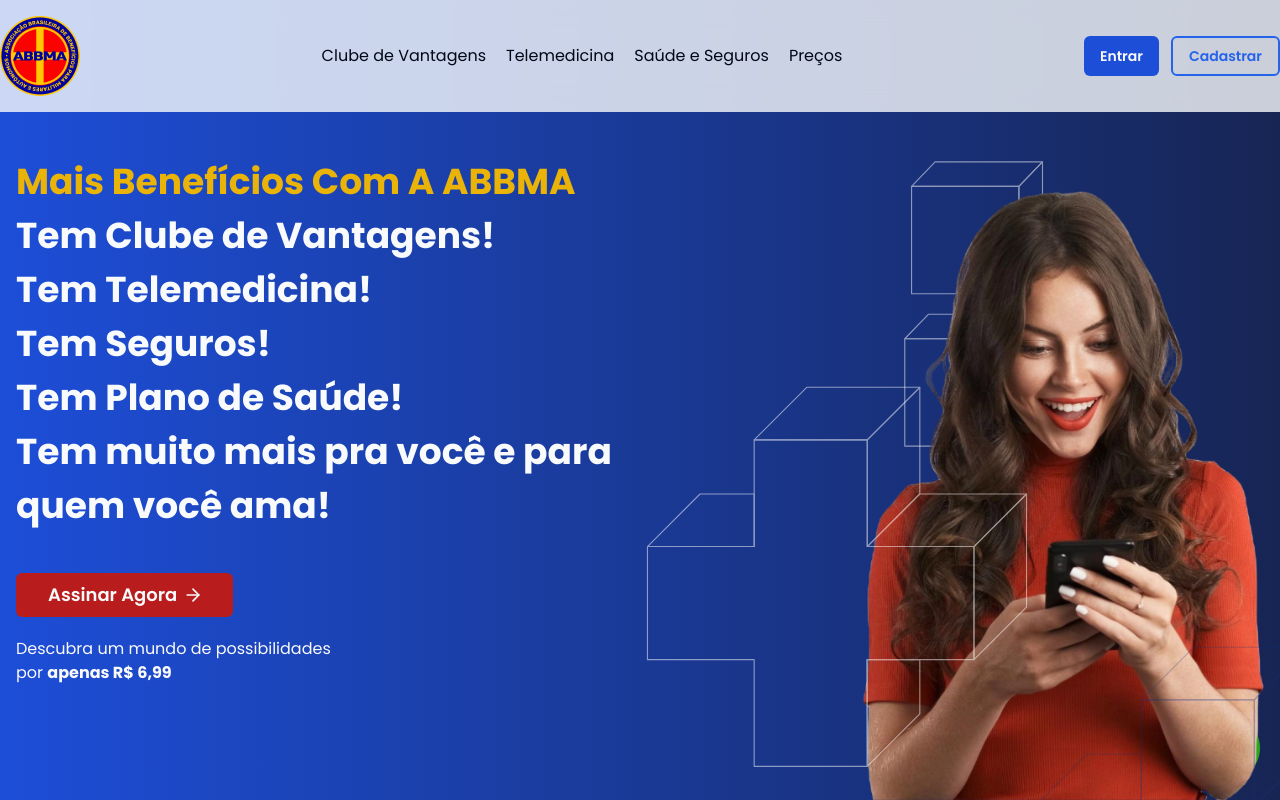
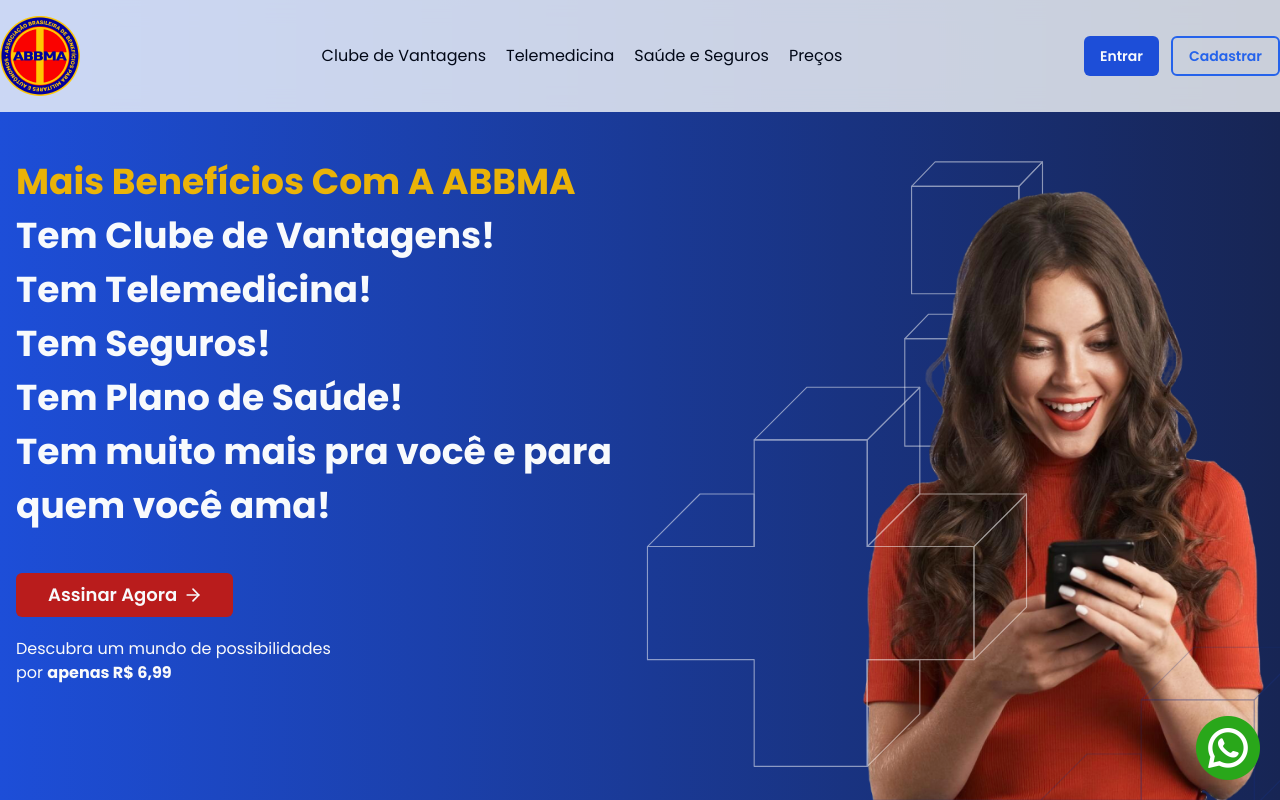
Before and after one commit to sirdav1d/abbma, a Next.js app: page / in a window 1280 px wide. Shown: the top 800 px of the page. Built offline with nearby package versions, Linux system fonts and the light colour scheme.

Commit message:
refactor: :lipstick: `Update Home component's WhatsApp link button class`

```diff
--- a/app/page.tsx
+++ b/app/page.tsx
@@ -19,7 +19,7 @@
 		<main className='bg-slate-50 overflow-x-hidden'>
 			<div className='relative w-full h-full'>
 				<a
-					className='fixed bottom-5 right-5 hover:scale-110 transition-all ease-linear duration-200'
+					className='fixed z-50 md:bottom-5 md:right-5 hover:scale-110 transition-all ease-linear duration-200 scale-75 bottom-0 right-0 md:scale-100'
 					href='https://wa.me/5521986508882?text=Ol%C3%A1%2C%20estava%20navegando%20no%20seu%20site%20e%20preciso%20de%20ajuda'
 					target='_blank'
 					rel='noopener noreferrer'>
```
